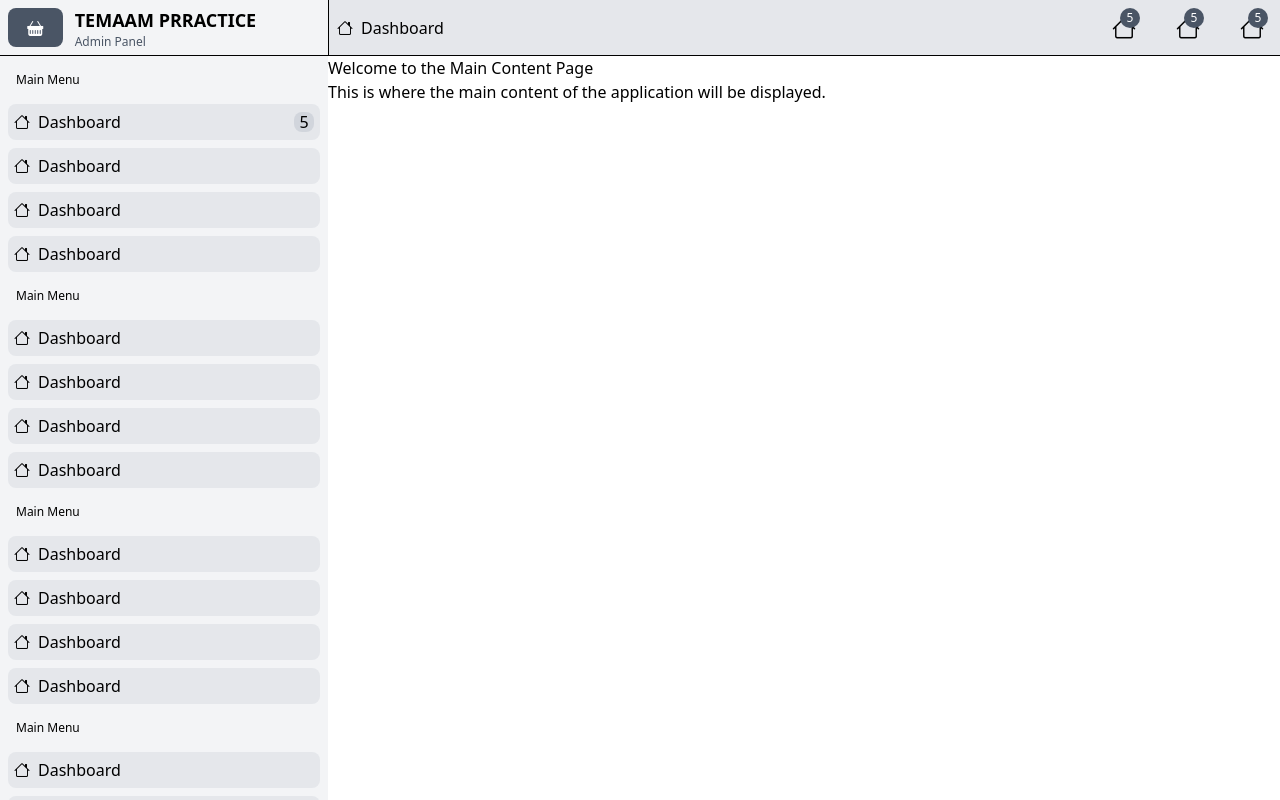
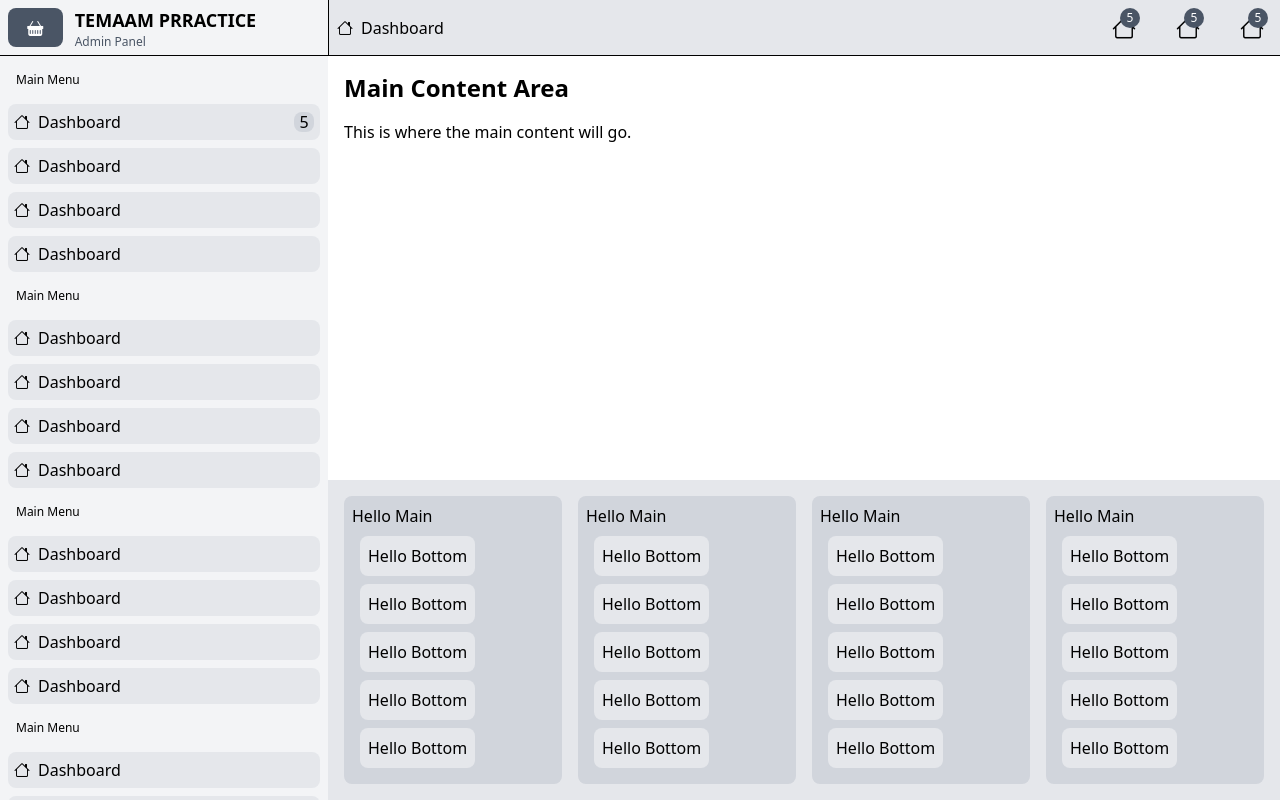
Before and after one commit to aliishaqsandho1/Temaam, a React (Vite) app: page / in a window 1280 px wide. Shown: the top 800 px of the page. Built offline with nearby package versions, Linux system fonts and the light colour scheme.

Commit message:
fixed header

```diff
--- a/src/components/global/footer.jsx
+++ b/src/components/global/footer.jsx
@@ -1,6 +1,6 @@
 function Footer() {
     return <>
-        <div className=" w-full bottom-0 right-0">
+        <div className=" w-full bottom-0 right-0 sticky">
             <ul className="flex justify-between w-full items-center gap-4 p-4 bg-gray-200">
                 <li className="bg-gray-300 p-2 rounded-lg text-sl w-full font-medium">
                     Hello Main
--- a/src/components/global/header.jsx
+++ b/src/components/global/header.jsx
@@ -1,6 +1,6 @@
 function Header() {
    return <>
-      <nav className="bg-gray-200 flex items-center justify-between border-b border-l w-full h-14 p-2">
+      <nav className="bg-gray-200 flex items-center justify-between border-b border-l w-full h-14 p-2 sticky top-0 z-50">
          <div className="flex gap-2 cursor-pointer">
             <span><i class="bi bi-house"></i></span>
             <span>Dashboard</span>
--- a/src/components/pages/content.jsx
+++ b/src/components/pages/content.jsx
@@ -1,10 +1,11 @@
-import React from 'react';
-function MainContent(){
-    return (
-        <div className="main-content h-screen">
-        <h1>Welcome to the Main Content Page</h1>
-        <p>This is where the main content of the application will be displayed.</p>
-        </div>
-    );
+function MainContent() {
+  return (
+    <div className="flex-1 p-4">
+      <h1 className="text-2xl font-bold mb-4">Main Content Area</h1>
+      <p>This is where the main content will go.</p>
+      {/* Add your main content components here */}
+    </div>
+  );
 }
 export default MainContent;
+import React from 'react';
```
